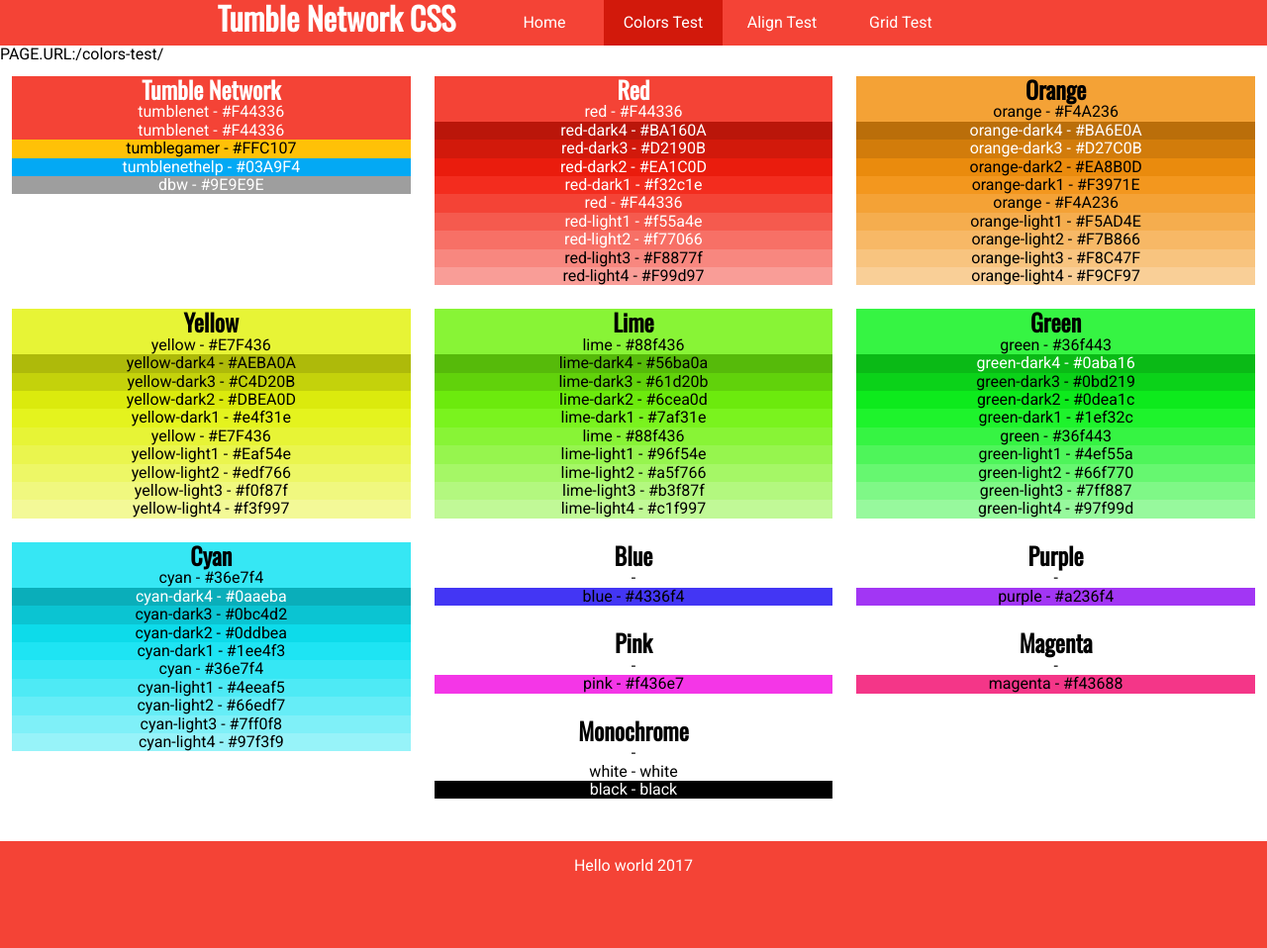
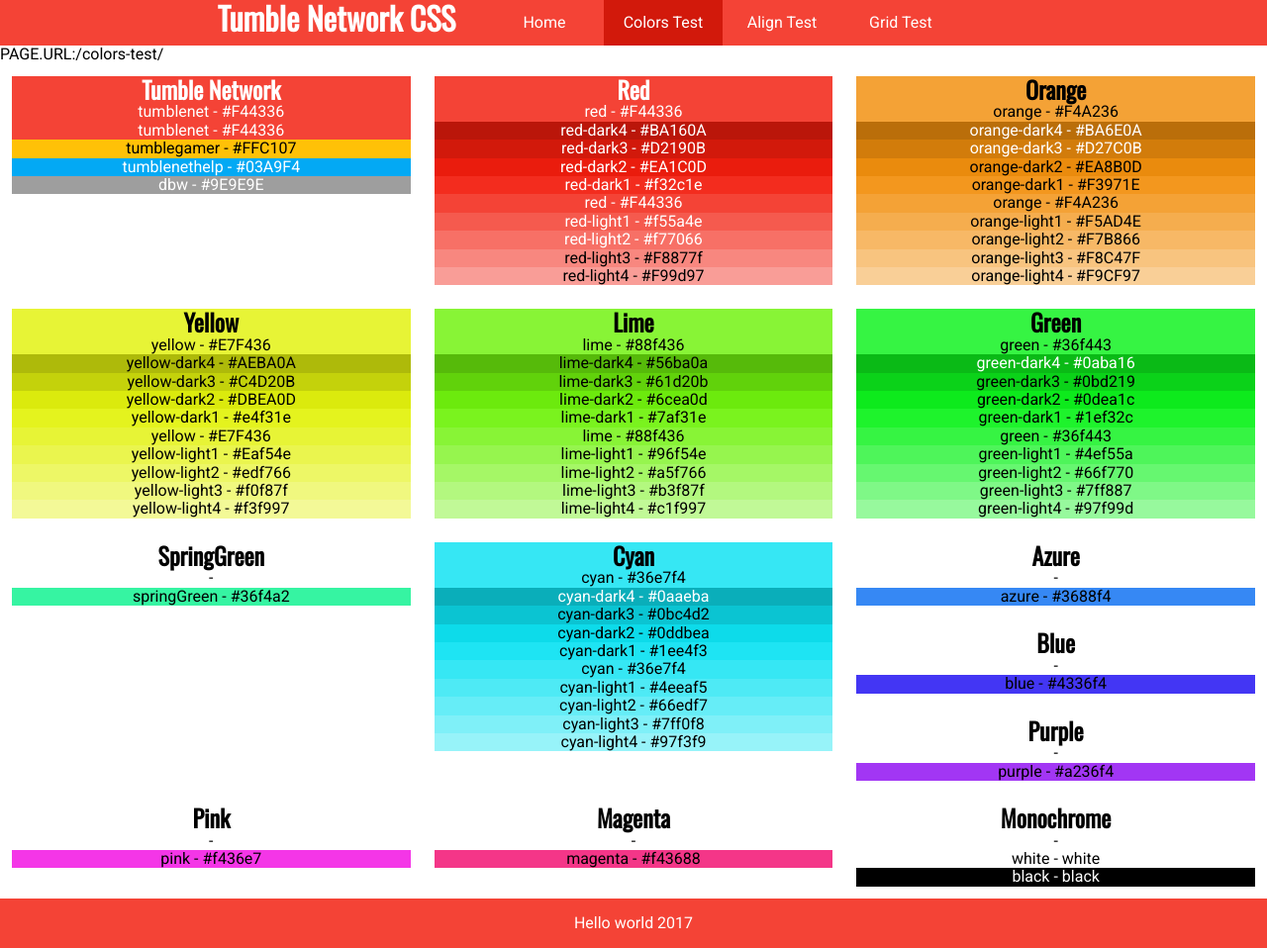
Before and after one commit to tumblenet/tumblenet-css, a Jekyll site: the page built from colors-test.html, in a window 1280 px wide. Shown: the whole page at 99% size. Built offline with Jekyll 4.4.1, drawn with Linux system fonts in a browser that asks for light colours; before the commit the page ends 900 px from its top, so only the background shows below that.

Commit message:
Update css.yml

```diff
--- a/_data/css.yml
+++ b/_data/css.yml
@@ -136,8 +136,11 @@
      value: "#7ff887"
    - name: "green-light4"
      value: "#97f99d"
-#      - name: ""
-#        value: "#36f4a2"
+ - name: "SpringGreen"
+   main: 4
+   colors:
+   - name: "springGreen"
+     value: "#36f4a2"
  - name: "Cyan"
    main: 4
    colors:
@@ -160,8 +163,11 @@
      value: "#7ff0f8"
    - name: "cyan-light4"
      value: "#97f3f9"
-#      - name: ""
-#        value: "#3688f4"
+ - name: "Azure"
+   main: 4
+   colors:
+   - name: "azure"
+     value: "#3688f4"
  - name: "Blue"
    main: 4
    colors:
```
